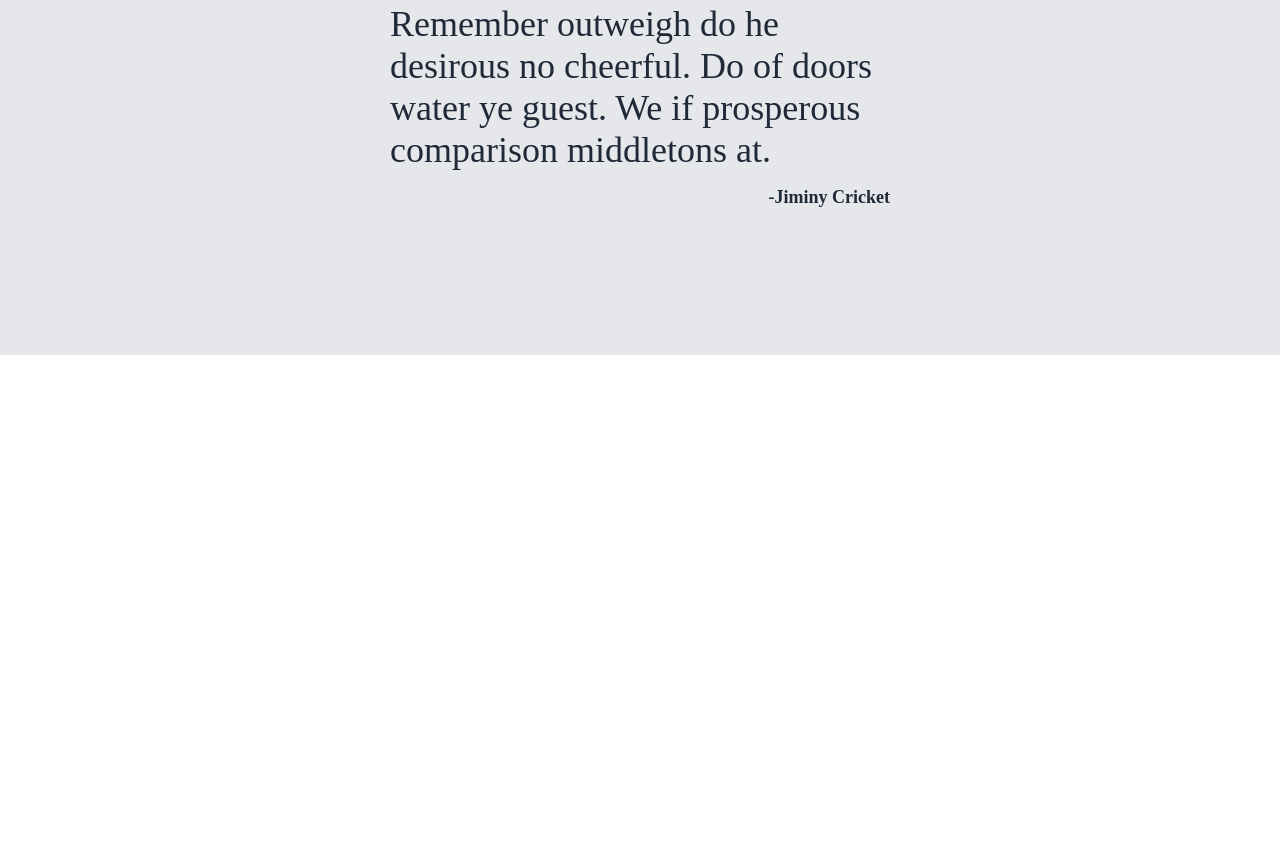
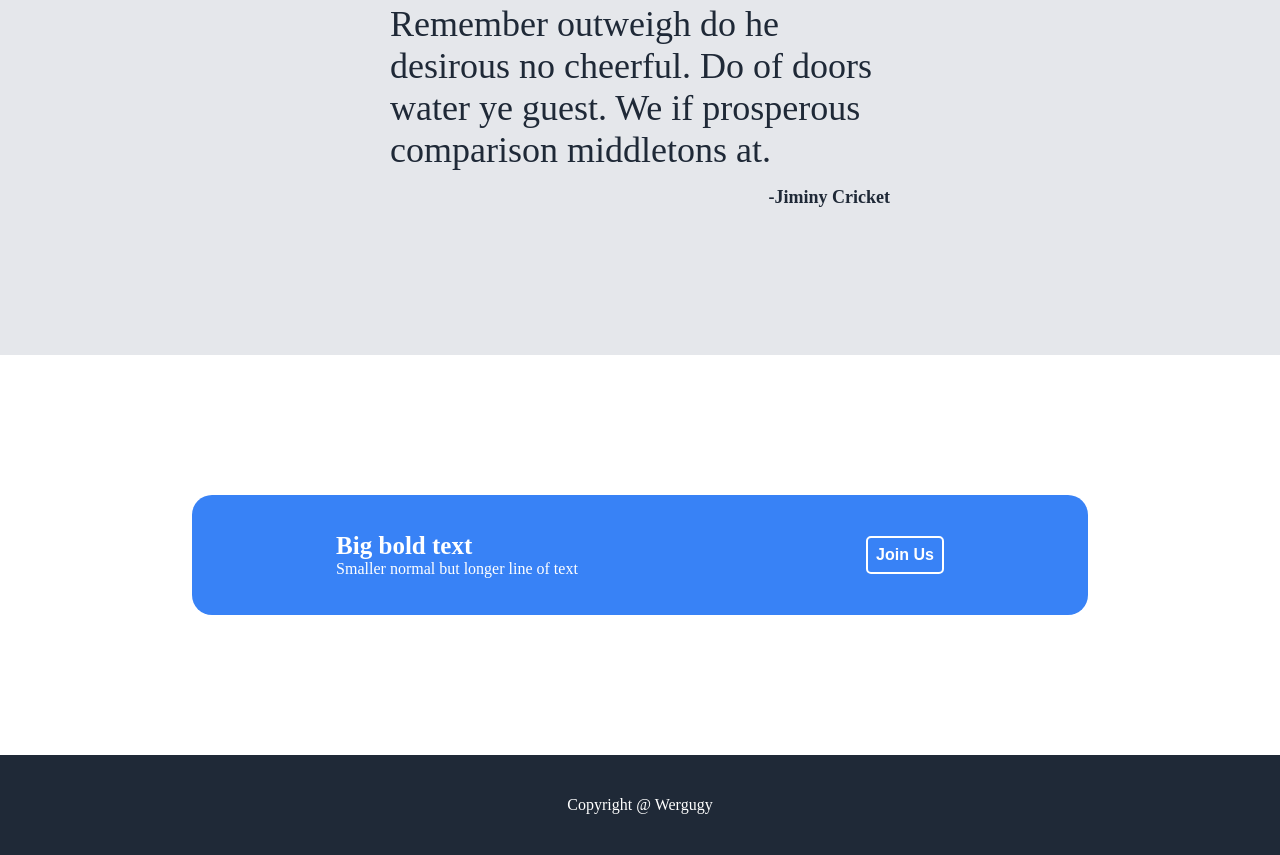
Before and after one commit to Wergugy/foundation-landing-page, a plain HTML site: page index.html in a window 1280 px wide. Shown: the part 1360-2215 px from the top of the page. Before the commit the page ends 1715 px from the top, so only its background shows below. Drawn offline with Linux system fonts and the light colour scheme.

Commit message:
Finish the project
The call to action was finished,
i also quickly finished the footer
as it was very simple. This commit
completes the landing page project.

```diff
--- a/index.html
+++ b/index.html
@@ -50,7 +50,8 @@
             </p>
         </div>
         <div class="info box">
-            <div class="info pic"><img src="./images/metal.letters.jpeg" alt="Letter and symbol tiles for a printing press scattered across the image.">
+            <div class="info pic"><img src="./images/metal.letters.jpeg"
+                    alt="Letter and symbol tiles for a printing press scattered across the image.">
             </div>
             <p>His followed carriage proposal entrance directly had elegance. Greater for cottage gay parties natural.
             </p>
@@ -64,12 +65,20 @@
 
     <div class="quote">
         <div class="quote wrap">
-        <p class="quote content">Remember outweigh do he desirous no cheerful. Do of doors water ye guest. We if prosperous comparison middletons at.</p>
+            <p class="quote content">Remember outweigh do he desirous no cheerful. Do of doors water ye guest. We if
+                prosperous comparison middletons at.</p>
             <p class="quote credit">-Jiminy Cricket</p>
         </div>
     </div>
-    <div class="action"></div>
-    <footer></footer>
+    <div class="action capt">
+        <div class="action box">
+            <div class="action call"><span>Big bold text</span><br>Smaller normal but longer line of text</div>
+            <button>Join Us</button>
+        </div>
+    </div>
+    <footer>
+        <div class="copy">Copyright @ Wergugy</div>
+    </footer>
 </body>
 
 </html>
--- a/style.css
+++ b/style.css
@@ -18,7 +18,8 @@ header {
 }
 
 .heroContainer,
-header {
+header,
+footer {
     background-color: #1f2937;
     display: flex;
     align-items: center;
@@ -135,6 +136,7 @@ img.info {
 .info > p {
     color: #59687e;
     margin-top: 0.5em;
+    text-align: center;
 }
 
 p.quote {
@@ -166,3 +168,35 @@ div.quote {
     width: 500px;
     font-size: 36px;
 }
+
+.action.box {
+    background: #3882f6;
+    display: flex;
+    align-items: center;
+    justify-content: space-around;
+    width: 70%;
+    height: 30%;
+    border-radius: 20px;
+}
+
+span,
+div {
+    color: #ffffff;
+}
+
+span {
+    font-size: 25px;
+    font-weight: 700;
+}
+
+.action.capt {
+    height: 400px;
+    display: flex;
+    align-items: center;
+    justify-content: center;
+}
+
+footer {
+    height: 100px;
+    justify-content: center;
+}
```
Lines whose indentation alone changed are shown as unchanged.
